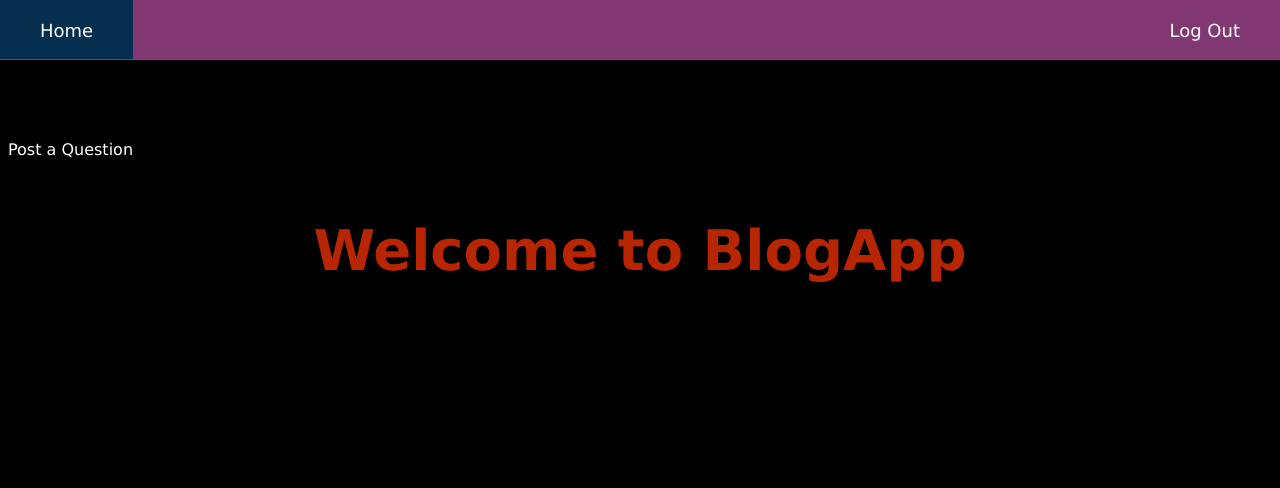
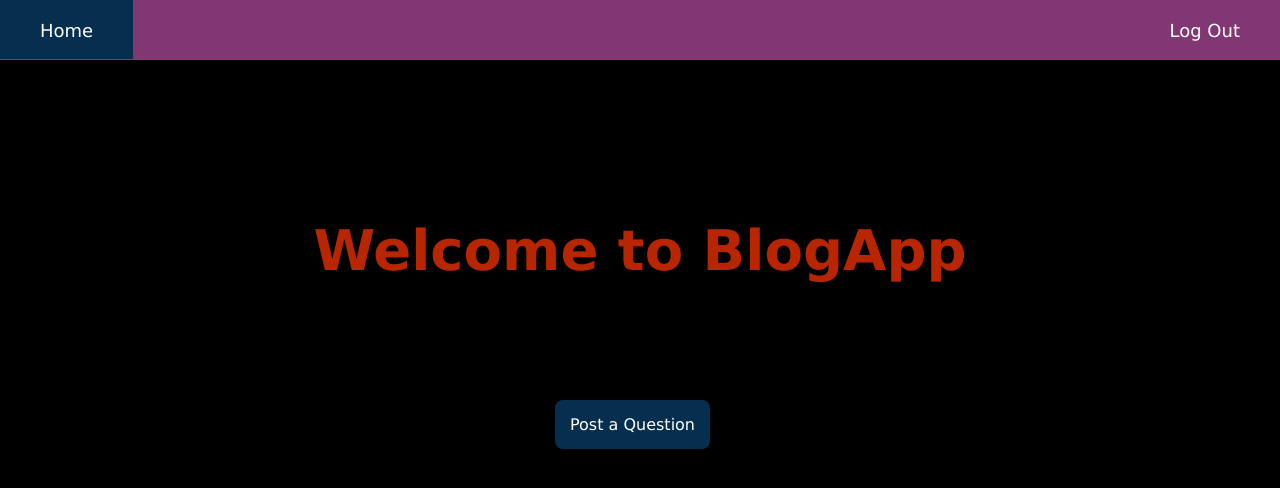
Before and after one commit to waidd280/my_blog_app, a Flask app: template app/templates/index.html in a window 1280 px wide. Shown: the top 488 px of the page. Run offline with Flask 2, Linux system fonts and the light colour scheme; a user stored in the database is signed in; tables that the repository leaves empty hold one stand-in row (values such as "Sample post"); the template is opened without the code that fills it: most values are stand-ins (such as "Sample title", 1, 10 or a date in 2020).

Commit message:
update post_qustion button css

```diff
--- a/app/static/css/style.css
+++ b/app/static/css/style.css
@@ -129,5 +129,12 @@ body{
 }
 
 .qbtn-container{
-    margin: auto;
+    position: absolute;
+    margin-left: auto;
+    margin-right: auto;
+    top: 400px;
+    right: 570px;
+    background-color: #062F4F;
+    padding: 15px;
+    border-radius: 8px;
 }
```
